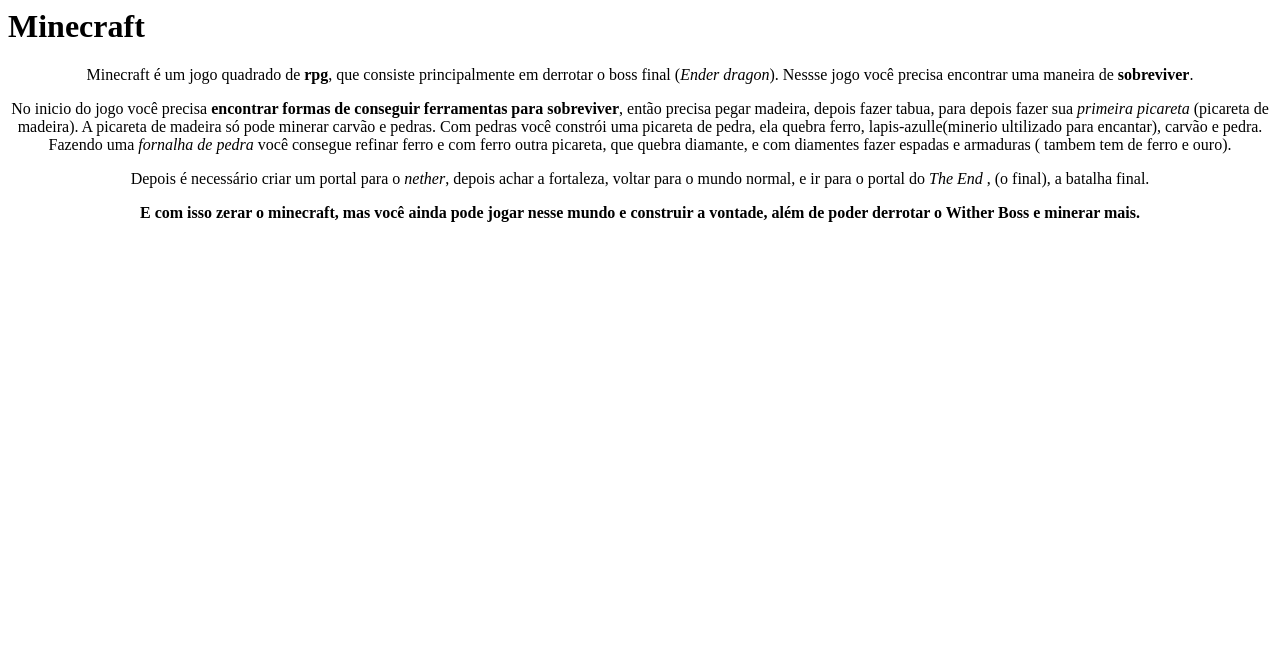
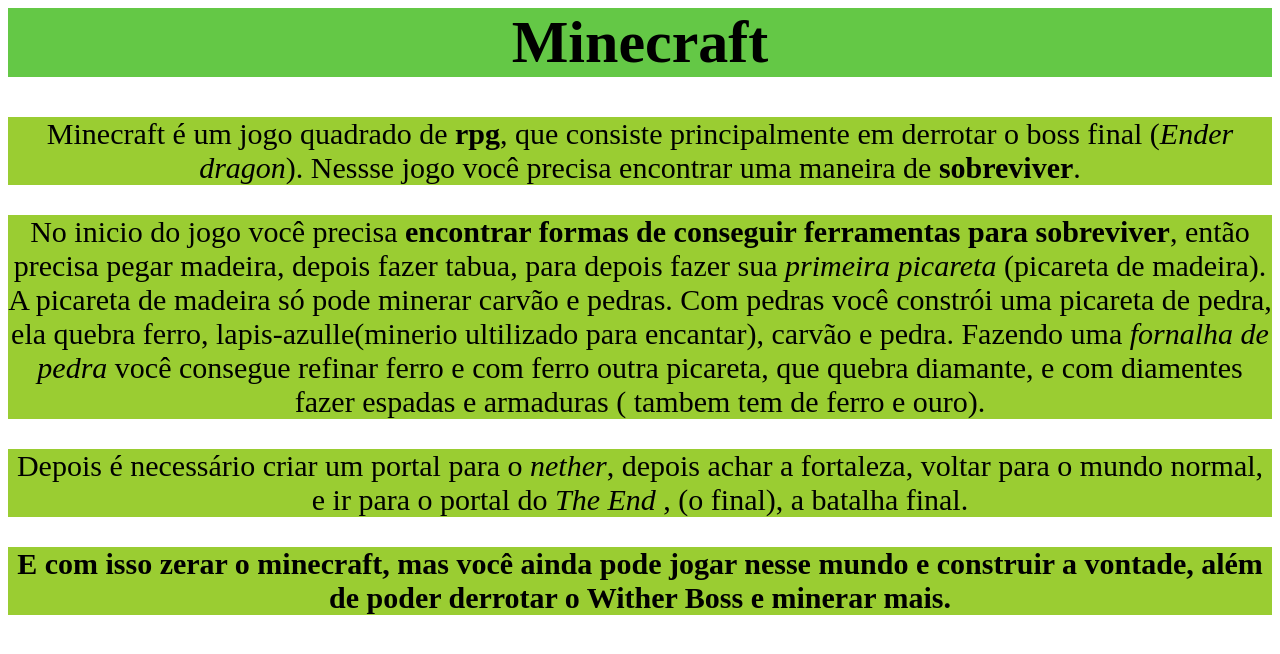
Before and after one commit to 1221pepo1221/pedrohrc.html, a plain HTML site: page index.html in a window 1280 px wide. Drawn offline with Linux system fonts and the light colour scheme.

Commit message:
iinnnndexxxxxxs

```diff
--- a/index.html
+++ b/index.html
@@ -5,18 +5,28 @@
 	<meta charset="utf-8">
 	<meta name="viewport" content="width=device-width, initial-scale=1">
 	<title>Minecraft</title>
+<style>
+	p{text-align: center; background-color: yellowgreen;
+	}
+	h1{
+		text-align: center; background-color:rgb(100, 200, 70);
+	}
+
+</style>
+
+
 </head>
 <body>
 
-<h1>Minecraft</h1>
+<h1 style="font-size:60px">Minecraft</h1>
 
-	<p style="text-align: center",font-sizl:30pix>Minecraft é um jogo quadrado de <strong>rpg</strong>,  que consiste principalmente em derrotar o boss final (<em>Ender dragon</em>). Nessse jogo você precisa encontrar uma maneira de <strong>sobreviver</strong>.</p>
+	<p style="font-size:30px">Minecraft é um jogo quadrado de <strong>rpg</strong>,  que consiste principalmente em derrotar o boss final (<em>Ender dragon</em>). Nessse jogo você precisa encontrar uma maneira de <strong>sobreviver</strong>.</p>
 
-	<p style="text-align: center",font-sizl:30pix>No inicio do jogo você precisa <strong>encontrar formas de conseguir ferramentas para sobreviver</strong>, então precisa pegar madeira, depois fazer tabua, para depois fazer sua <em>primeira picareta</em> (picareta de madeira). A picareta de madeira só pode minerar carvão e pedras. Com  pedras você constrói uma picareta de pedra, ela quebra ferro, lapis-azulle(minerio ultilizado para encantar), carvão e pedra. Fazendo uma <em>fornalha de pedra</em> você consegue refinar ferro e com ferro outra picareta, que quebra diamante, e com diamentes fazer espadas e armaduras ( tambem tem de ferro e ouro).</p>
+	<p style="font-size:30px">No inicio do jogo você precisa <strong>encontrar formas de conseguir ferramentas para sobreviver</strong>, então precisa pegar madeira, depois fazer tabua, para depois fazer sua <em>primeira picareta</em> (picareta de madeira). A picareta de madeira só pode minerar carvão e pedras. Com  pedras você constrói uma picareta de pedra, ela quebra ferro, lapis-azulle(minerio ultilizado para encantar), carvão e pedra. Fazendo uma <em>fornalha de pedra</em> você consegue refinar ferro e com ferro outra picareta, que quebra diamante, e com diamentes fazer espadas e armaduras ( tambem tem de ferro e ouro).</p>
 
-	<p style="text-align: center",font-sizl:30pix>Depois é necessário criar um portal para o <em>nether</em>, depois achar a fortaleza, voltar para o mundo normal, e ir para o portal do <em>The End</em> , (o final), a batalha final.</p>
+	<p style="font-size:30px">Depois é necessário criar um portal para o <em>nether</em>, depois achar a fortaleza, voltar para o mundo normal, e ir para o portal do <em>The End</em> , (o final), a batalha final.</p>
 
-    <p style="text-align: center",font-sizl:30pix><strong>E com isso zerar o minecraft, mas você ainda pode jogar nesse mundo e construir a vontade, além de poder derrotar o Wither Boss e minerar mais.</strong></p>
+    <p style="font-size:30px"><strong>E com isso zerar o minecraft, mas você ainda pode jogar nesse mundo e construir a vontade, além de poder derrotar o Wither Boss e minerar mais.</strong></p>
 
 </body>
 </html>
```
